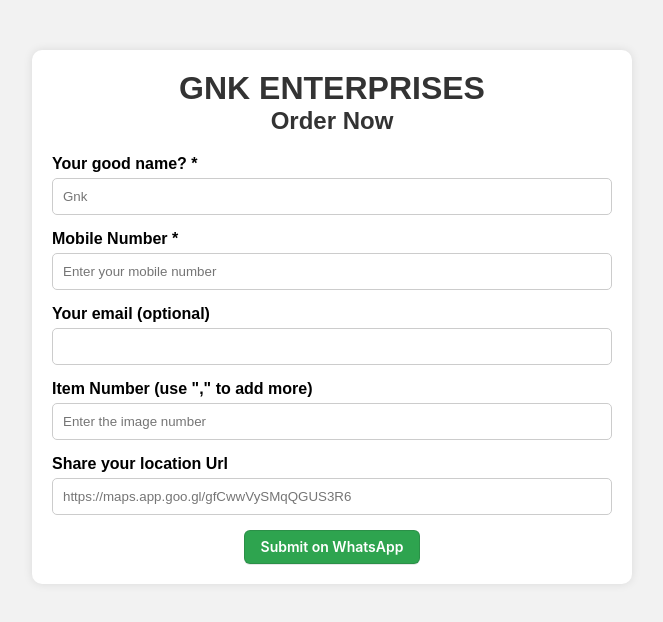
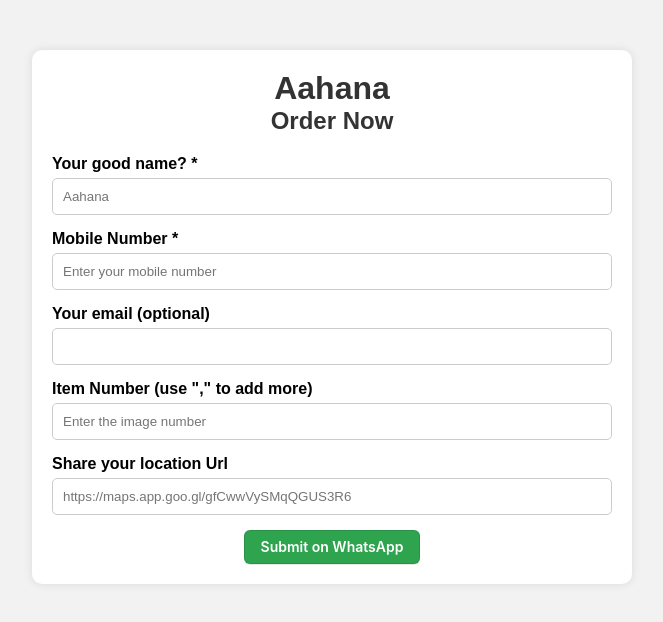
Before and after one commit to thepagedoor/forms, a plain HTML site: page form2/index.html in a window 1280 px wide. Shown: the whole page, without its empty margins (308-971 px from the left). Drawn offline with Linux system fonts and the light colour scheme.

Commit message:
Update index.html

```diff
--- a/form2/index.html
+++ b/form2/index.html
@@ -117,11 +117,11 @@
 </head>
 <body>
     <div class="container">
-        <h1>GNK ENTERPRISES </h1>
+        <h1>Aahana</h1>
         <h2>Order Now</h2>
         <form id="whatsappForm" method="post">
             <label for="name">Your good name? *</label>
-            <input type="text" id="name" name="name" placeholder="Gnk" required><br>
+            <input type="text" id="name" name="name" placeholder="Aahana" required><br>
 
             <label for="phone">Mobile Number *</label>
             <input type="tel" id="phone" name="phone" placeholder="Enter your mobile number" required><br>
```
